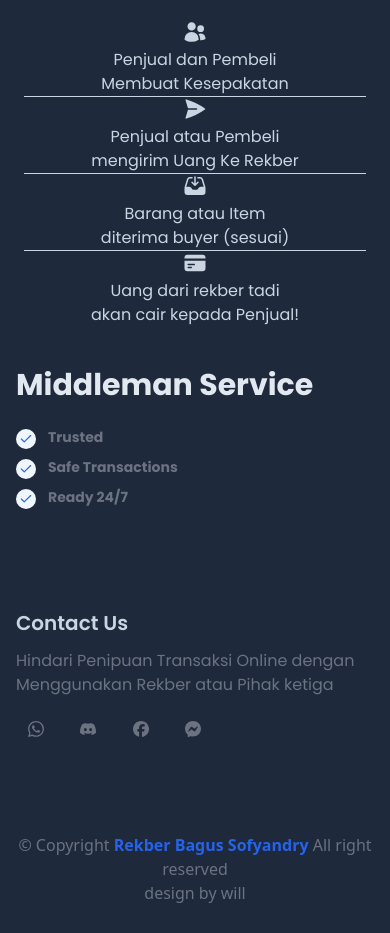
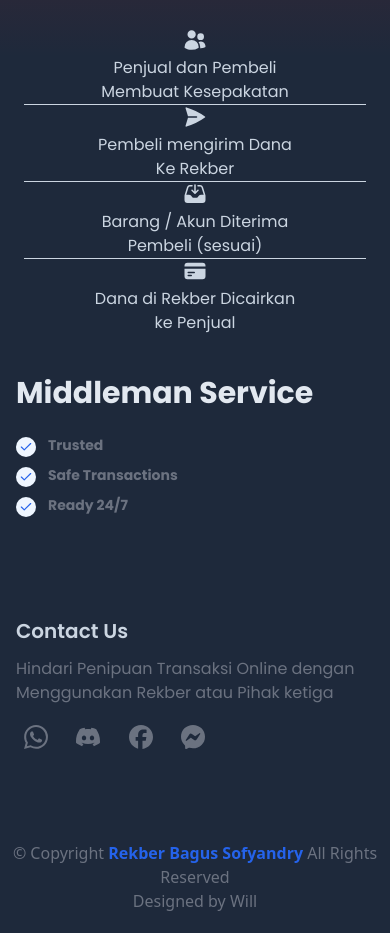
Before and after one commit to dmomentss/rekber-bagus-sofyandry, a website: page index.html in a window 390 px wide. Shown: the part 820-1753 px from the top of the page. Drawn offline with nearby package versions, Linux system fonts and the light colour scheme.

Commit message:
tessssss

```diff
--- a/index.html
+++ b/index.html
@@ -4,21 +4,34 @@
 <head>
     <meta charset="UTF-8">
     <meta name="viewport" content="width=device-width, initial-scale=1.0">
+    <meta property="og:title" content="Rekber Bagus Sofyandry">
+    <meta property="og:description"
+        content="Hindari Penipuan Transaksi Online dengan Menggunakan Rekber atau Pihak ketiga">
+    <meta property="og:image" content="https://bagussofyandry.com/src/img/redlink.png">
+    <!-- Pastikan untuk menggunakan URL lengkap untuk gambar -->
+    <meta property="og:url" content="https://bagussofyandry.com">
+    <meta property="og:type" content="website">
+    <meta property="og:site_name" content="Rekber Bagus Sofyandry"> <!-- Nama situs -->
+    <meta property="og:image:width" content="1200"> <!-- Lebar gambar dalam piksel -->
+    <meta property="og:image:height" content="630">
     <link
         href="https://fonts.googleapis.com/css2?family=Lora:wght@600&family=Poppins:ital,wght@0,200;0,300;0,400;0,500;0,600;0,700;0,800;0,900;1,200;1,400;1,500;1,600;1,700;1,800&display=swap"
         rel="stylesheet">
+    <link rel="icon" type="image/png" class="w-full" href="src/img/redlink.png">
     <title>Rekber Bagus Sofyandry</title>
     <link href="./src/output.css" rel="stylesheet">
 
 </head>
 
 <body class="bg-slate-800">
+    <div class="bg-gradient-to-b from-red-700 via-transparent">
         <header
             class="flex flex-wrap sm:justify-start sm:flex-nowrap z-50 w-full bg-slate-700/30 backdrop-blur-md text-sm sticky top-0  py-4">
-        <nav class="max-w-[85rem] w-full mx-auto px-4 sm:flex sm:items-center sm:justify-between" aria-label="Global">
+            <nav class="max-w-[85rem] w-full mx-auto px-4 sm:flex sm:items-center sm:justify-between"
+                aria-label="Global">
                 <div class="flex items-center justify-between">
                     <a class="flex-none" href="#">
-                    <img src="src/img/PASAR GAMER LOGO 14PNG.png" class="w-40 inline-flex" alt="">
+                        <img src="src/img/pg.png" class="w-40 inline-flex" alt="">
                     </a>
                     <div class="sm:hidden">
                         <button type="button"
@@ -32,8 +45,9 @@
                                 <line x1="3" x2="21" y1="12" y2="12" />
                                 <line x1="3" x2="21" y1="18" y2="18" /></svg>
                             <svg class="hs-collapse-open:block hidden flex-shrink-0 size-4"
-                            xmlns="http://www.w3.org/2000/svg" width="24" height="24" viewBox="0 0 24 24" fill="none"
-                            stroke="currentColor" stroke-width="2" stroke-linecap="round" stroke-linejoin="round">
+                                xmlns="http://www.w3.org/2000/svg" width="24" height="24" viewBox="0 0 24 24"
+                                fill="none" stroke="currentColor" stroke-width="2" stroke-linecap="round"
+                                stroke-linejoin="round">
                                 <path d="M18 6 6 18" />
                                 <path d="m6 6 12 12" /></svg>
                         </button>
@@ -42,7 +56,8 @@
                 <div id="navbar-image-1"
                     class="hs-collapse hidden overflow-hidden transition-all duration-300 basis-full grow sm:block">
                     <div class="flex flex-col gap-5 mt-5 sm:flex-row sm:items-center sm:justify-end sm:mt-0 sm:ps-5">
-                    <a class="font-medium text-slate-200 hover:text-gray-400  " href="#" aria-current="page">Home</a>
+                        <a class="font-medium text-slate-200 hover:text-gray-400  " href="#"
+                            aria-current="page">Home</a>
                         <a class="font-medium text-slate-200 hover:text-gray-400" href="#contact">Contact</a>
                     </div>
                 </div>
@@ -56,7 +71,8 @@
                     <h1 class="block text-3xl font-bold  text-slate-200 sm:text-4xl lg:text-6xl lg:leading-tight ">
                         Rekber <span class="text-orange-400">Bagus Sofyandry</span></h1>
                     <p class="mt-3 text-lg text-slate-200 ">Rekening bersama atau rekber adalah sebuah metode pembayaran
-                    melalui pihak ketiga atau perantara. Keberadaan rekber memberikan lapisan keamanan tambahan dalam
+                        melalui pihak ketiga atau perantara. Keberadaan rekber memberikan lapisan keamanan tambahan
+                        dalam
                         transaksi, khususnya transaksi online.</p>
 
                     <!-- Buttons -->
@@ -71,7 +87,7 @@
                 <!-- End Col -->
 
                 <div class="relative ms-10 ">
-                <img class="w-[90%] rounded-md" src="src/img/atm-card.png">
+                    <img class="w-[90%] rounded-md" src="src/img/atmcard.png">
                 </div>
                 <!-- End Col -->
             </div>
@@ -90,7 +106,8 @@
                                 d="M4.5 6.375a4.125 4.125 0 1 1 8.25 0 4.125 4.125 0 0 1-8.25 0ZM14.25 8.625a3.375 3.375 0 1 1 6.75 0 3.375 3.375 0 0 1-6.75 0ZM1.5 19.125a7.125 7.125 0 0 1 14.25 0v.003l-.001.119a.75.75 0 0 1-.363.63 13.067 13.067 0 0 1-6.761 1.873c-2.472 0-4.786-.684-6.76-1.873a.75.75 0 0 1-.364-.63l-.001-.122ZM17.25 19.128l-.001.144a2.25 2.25 0 0 1-.233.96 10.088 10.088 0 0 0 5.06-1.01.75.75 0 0 0 .42-.643 4.875 4.875 0 0 0-6.957-4.611 8.586 8.586 0 0 1 1.71 5.157v.003Z" />
                         </svg>
                     </div>
-                <span class="mt-1 max-w-52 text-center text-slate-300">Penjual dan Pembeli Membuat Kesepakatan</span>
+                    <span class="mt-1 max-w-52 text-center text-slate-300">Penjual dan Pembeli Membuat
+                        Kesepakatan</span>
                 </div>
                 <div class="line flex-1 h-px bg-slate-300 mx-2"></div>
                 <div class=" flex flex-col items-center">
@@ -100,8 +117,7 @@
                                 d="M3.478 2.404a.75.75 0 0 0-.926.941l2.432 7.905H13.5a.75.75 0 0 1 0 1.5H4.984l-2.432 7.905a.75.75 0 0 0 .926.94 60.519 60.519 0 0 0 18.445-8.986.75.75 0 0 0 0-1.218A60.517 60.517 0 0 0 3.478 2.404Z" />
                         </svg>
                     </div>
-                <span class="mt-1 max-w-52 text-center text-slate-300">Penjual atau Pembeli mengirim Uang Ke
-                    Rekber</span>
+                    <span class="mt-1 max-w-52 text-center text-slate-300">Pembeli mengirim Dana Ke Rekber</span>
                 </div>
                 <div class="line flex-1 h-px bg-slate-300 mx-2"></div>
                 <div class="flex flex-col items-center">
@@ -115,7 +131,8 @@
                                 clip-rule="evenodd" />
                         </svg>
                     </div>
-                <span class="mt-1 max-w-52 text-center text-slate-300">Barang atau Item diterima buyer (sesuai)</span>
+                    <span class="mt-1 max-w-52 text-center text-slate-300">Barang / Akun Diterima Pembeli
+                        (sesuai)</span>
                 </div>
                 <div class="line flex-1 h-px bg-slate-300 mx-2"></div>
                 <div class=" flex flex-col items-center">
@@ -127,8 +144,7 @@
                                 clip-rule="evenodd" />
                         </svg>
                     </div>
-                <span class="mt-1 max-w-52 text-center text-slate-300">Uang dari rekber tadi akan cair kepada
-                    Penjual!</span>
+                    <span class="mt-1 max-w-52 text-center text-slate-300">Dana di Rekber Dicairkan ke Penjual</span>
                 </div>
             </div>
 
@@ -152,8 +168,8 @@
                                 <span
                                     class="mt-0.5 size-5 flex justify-center items-center rounded-full bg-blue-50 text-blue-600 dark:bg-blue-800/30 dark:text-blue-500">
                                     <svg class="flex-shrink-0 size-3.5" xmlns="http://www.w3.org/2000/svg" width="24"
-                                    height="24" viewBox="0 0 24 24" fill="none" stroke="currentColor" stroke-width="2"
-                                    stroke-linecap="round" stroke-linejoin="round">
+                                        height="24" viewBox="0 0 24 24" fill="none" stroke="currentColor"
+                                        stroke-width="2" stroke-linecap="round" stroke-linejoin="round">
                                         <polyline points="20 6 9 17 4 12" /></svg>
                                 </span>
                                 <!-- End Solid Check -->
@@ -168,8 +184,8 @@
                                 <span
                                     class="mt-0.5 size-5 flex justify-center items-center rounded-full bg-blue-50 text-blue-600 dark:bg-blue-800/30 dark:text-blue-500">
                                     <svg class="flex-shrink-0 size-3.5" xmlns="http://www.w3.org/2000/svg" width="24"
-                                    height="24" viewBox="0 0 24 24" fill="none" stroke="currentColor" stroke-width="2"
-                                    stroke-linecap="round" stroke-linejoin="round">
+                                        height="24" viewBox="0 0 24 24" fill="none" stroke="currentColor"
+                                        stroke-width="2" stroke-linecap="round" stroke-linejoin="round">
                                         <polyline points="20 6 9 17 4 12" /></svg>
                                 </span>
                                 <!-- End Solid Check -->
@@ -184,8 +200,8 @@
                                 <span
                                     class="mt-0.5 size-5 flex justify-center items-center rounded-full bg-blue-50 text-blue-600">
                                     <svg class="flex-shrink-0 size-3.5" xmlns="http://www.w3.org/2000/svg" width="24"
-                                    height="24" viewBox="0 0 24 24" fill="none" stroke="currentColor" stroke-width="2"
-                                    stroke-linecap="round" stroke-linejoin="round">
+                                        height="24" viewBox="0 0 24 24" fill="none" stroke="currentColor"
+                                        stroke-width="2" stroke-linecap="round" stroke-linejoin="round">
                                         <polyline points="20 6 9 17 4 12" /></svg>
                                 </span>
                                 <!-- End Solid Check -->
@@ -201,7 +217,8 @@
 
                 <div class="mt-5 sm:mt-10 lg:mt-0 lg:col-span-5">
 
-                <d id="contact" class="w-full max-w-[85rem] pt-10 pb-32 px-4 sm:px-6 lg:px-8   mx-auto font-poppins">
+                    <d id="contact"
+                        class="w-full max-w-[85rem] pt-10 pb-32 px-4 sm:px-6 lg:px-8   mx-auto font-poppins">
                         <!-- Grid -->
 
                         <div class="text-start mt-14">
@@ -220,8 +237,8 @@
                             <div class="mt-3 space-x-2">
                                 <a class="inline-flex justify-center items-center size-10 text-center text-gray-500 hover:-translate-y-2 hover:text-green-400 hover:scale-125 transition ease-in-out duration-300 rounded-full"
                                     href="https://wa.me/6281312176117">
-                                <svg role="img" class="flex-shrink-0 size-4 lg:size-8" width="16" viewBox="0 0 24 24"
-                                    fill="currentColor" xmlns="http://www.w3.org/2000/svg">
+                                    <svg role="img" class="flex-shrink-0 size-6 lg:size-8" width="16"
+                                        viewBox="0 0 24 24" fill="currentColor" xmlns="http://www.w3.org/2000/svg">
                                         <title>WhatsApp</title>
                                         <path
                                             d="M17.472 14.382c-.297-.149-1.758-.867-2.03-.967-.273-.099-.471-.148-.67.15-.197.297-.767.966-.94 1.164-.173.199-.347.223-.644.075-.297-.15-1.255-.463-2.39-1.475-.883-.788-1.48-1.761-1.653-2.059-.173-.297-.018-.458.13-.606.134-.133.298-.347.446-.52.149-.174.198-.298.298-.497.099-.198.05-.371-.025-.52-.075-.149-.669-1.612-.916-2.207-.242-.579-.487-.5-.669-.51-.173-.008-.371-.01-.57-.01-.198 0-.52.074-.792.372-.272.297-1.04 1.016-1.04 2.479 0 1.462 1.065 2.875 1.213 3.074.149.198 2.096 3.2 5.077 4.487.709.306 1.262.489 1.694.625.712.227 1.36.195 1.871.118.571-.085 1.758-.719 2.006-1.413.248-.694.248-1.289.173-1.413-.074-.124-.272-.198-.57-.347m-5.421 7.403h-.004a9.87 9.87 0 01-5.031-1.378l-.361-.214-3.741.982.998-3.648-.235-.374a9.86 9.86 0 01-1.51-5.26c.001-5.45 4.436-9.884 9.888-9.884 2.64 0 5.122 1.03 6.988 2.898a9.825 9.825 0 012.893 6.994c-.003 5.45-4.437 9.884-9.885 9.884m8.413-18.297A11.815 11.815 0 0012.05 0C5.495 0 .16 5.335.157 11.892c0 2.096.547 4.142 1.588 5.945L.057 24l6.305-1.654a11.882 11.882 0 005.683 1.448h.005c6.554 0 11.89-5.335 11.893-11.893a11.821 11.821 0 00-3.48-8.413Z" />
@@ -229,8 +246,8 @@
                                 </a>
                                 <a class="inline-flex justify-center items-center size-10 text-center text-gray-500 hover:-translate-y-2 hover:text-slate-300 hover:scale-125 transition duration-300 ease-in-out rounded-full "
                                     href="https://discord.gg/pasargamer">
-                                <svg role="img" class="flex-shrink-0 size-4 lg:size-8" width="16" viewBox="0 0 24 24"
-                                    fill="currentColor" xmlns="http://www.w3.org/2000/svg">
+                                    <svg role="img" class="flex-shrink-0 size-6 lg:size-8" width="16"
+                                        viewBox="0 0 24 24" fill="currentColor" xmlns="http://www.w3.org/2000/svg">
                                         <title>Discord</title>
                                         <path
                                             d="M20.317 4.3698a19.7913 19.7913 0 00-4.8851-1.5152.0741.0741 0 00-.0785.0371c-.211.3753-.4447.8648-.6083 1.2495-1.8447-.2762-3.68-.2762-5.4868 0-.1636-.3933-.4058-.8742-.6177-1.2495a.077.077 0 00-.0785-.037 19.7363 19.7363 0 00-4.8852 1.515.0699.0699 0 00-.0321.0277C.5334 9.0458-.319 13.5799.0992 18.0578a.0824.0824 0 00.0312.0561c2.0528 1.5076 4.0413 2.4228 5.9929 3.0294a.0777.0777 0 00.0842-.0276c.4616-.6304.8731-1.2952 1.226-1.9942a.076.076 0 00-.0416-.1057c-.6528-.2476-1.2743-.5495-1.8722-.8923a.077.077 0 01-.0076-.1277c.1258-.0943.2517-.1923.3718-.2914a.0743.0743 0 01.0776-.0105c3.9278 1.7933 8.18 1.7933 12.0614 0a.0739.0739 0 01.0785.0095c.1202.099.246.1981.3728.2924a.077.077 0 01-.0066.1276 12.2986 12.2986 0 01-1.873.8914.0766.0766 0 00-.0407.1067c.3604.698.7719 1.3628 1.225 1.9932a.076.076 0 00.0842.0286c1.961-.6067 3.9495-1.5219 6.0023-3.0294a.077.077 0 00.0313-.0552c.5004-5.177-.8382-9.6739-3.5485-13.6604a.061.061 0 00-.0312-.0286zM8.02 15.3312c-1.1825 0-2.1569-1.0857-2.1569-2.419 0-1.3332.9555-2.4189 2.157-2.4189 1.2108 0 2.1757 1.0952 2.1568 2.419 0 1.3332-.9555 2.4189-2.1569 2.4189zm7.9748 0c-1.1825 0-2.1569-1.0857-2.1569-2.419 0-1.3332.9554-2.4189 2.1569-2.4189 1.2108 0 2.1757 1.0952 2.1568 2.419 0 1.3332-.946 2.4189-2.1568 2.4189Z" />
@@ -238,8 +255,8 @@
                                 </a>
                                 <a class="inline-flex justify-center items-center size-10 text-center text-gray-500 hover:-translate-y-2 hover:text-blue-500 hover:scale-125 transition duration-300 ease-in-out "
                                     href="https://facebook.com/bagussofyandry">
-                                <svg role="img" class="flex-shrink-0 size-4 lg:size-8" width="16" viewBox="0 0 24 24"
-                                    fill="currentColor" xmlns="http://www.w3.org/2000/svg">
+                                    <svg role="img" class="flex-shrink-0 size-6 lg:size-8" width="16"
+                                        viewBox="0 0 24 24" fill="currentColor" xmlns="http://www.w3.org/2000/svg">
                                         <title>Facebook</title>
                                         <path
                                             d="M9.101 23.691v-7.98H6.627v-3.667h2.474v-1.58c0-4.085 1.848-5.978 5.858-5.978.401 0 .955.042 1.468.103a8.68 8.68 0 0 1 1.141.195v3.325a8.623 8.623 0 0 0-.653-.036 26.805 26.805 0 0 0-.733-.009c-.707 0-1.259.096-1.675.309a1.686 1.686 0 0 0-.679.622c-.258.42-.374.995-.374 1.752v1.297h3.919l-.386 2.103-.287 1.564h-3.246v8.245C19.396 23.238 24 18.179 24 12.044c0-6.627-5.373-12-12-12s-12 5.373-12 12c0 5.628 3.874 10.35 9.101 11.647Z" />
@@ -247,8 +264,8 @@
                                 </a>
                                 <a class="inline-flex justify-center items-center size-10 text-center text-gray-500 hover:-translate-y-2 hover:scale-125  hover:text-violet-600 rounded-full transition duration-300"
                                     href="https://m.me/bagussofyandry">
-                                <svg role="img" class="flex-shrink-0 size-4 lg:size-8" width="16" viewBox="0 0 24 24"
-                                    fill="currentColor" xmlns="http://www.w3.org/2000/svg">
+                                    <svg role="img" class="flex-shrink-0 size-6 lg:size-8" width="16"
+                                        viewBox="0 0 24 24" fill="currentColor" xmlns="http://www.w3.org/2000/svg">
                                         <title>Messenger</title>
                                         <path
                                             d="M.001 11.639C.001 4.949 5.241 0 12.001 0S24 4.95 24 11.639c0 6.689-5.24 11.638-12 11.638-1.21 0-2.38-.16-3.47-.46a.96.96 0 00-.64.05l-2.39 1.05a.96.96 0 01-1.35-.85l-.07-2.14a.97.97 0 00-.32-.68A11.39 11.389 0 01.002 11.64zm8.32-2.19l-3.52 5.6c-.35.53.32 1.139.82.75l3.79-2.87c.26-.2.6-.2.87 0l2.8 2.1c.84.63 2.04.4 2.6-.48l3.52-5.6c.35-.53-.32-1.13-.82-.75l-3.79 2.87c-.25.2-.6.2-.86 0l-2.8-2.1a1.8 1.8 0 00-2.61.48z" />
@@ -272,11 +289,11 @@
             <div class="mt-5 pb-5">
                 <p class="text-gray-500">© Copyright<a
                         class="font-semibold text-blue-600 hover:text-blue-700 dark:text-blue-500 dark:hover:text-blue-400"
-                    href="#"> Rekber Bagus Sofyandry</a> All right reserved</p>
-            <p class="text-gray-500">design by will</p>
+                        href="#"> Rekber Bagus Sofyandry</a> All Rights Reserved</p>
+                <p class="text-gray-500">Designed by Will</p>
             </div>
         </div>
-
+    </div>
     <script src="/node_modules/preline/dist/preline.js"></script>
 </body>
 
```
Also changed, not shown: src/img/Artboard 49PNG .png (added), src/img/atm-card.png (deleted), src/img/atmcard.png (added), src/img/pasargamer.png (added), src/img/pg.png (added), src/img/redlink.png (added), src/img/redpasargamer.png (added), src/output.css. Lines whose indentation alone changed are shown as unchanged.
